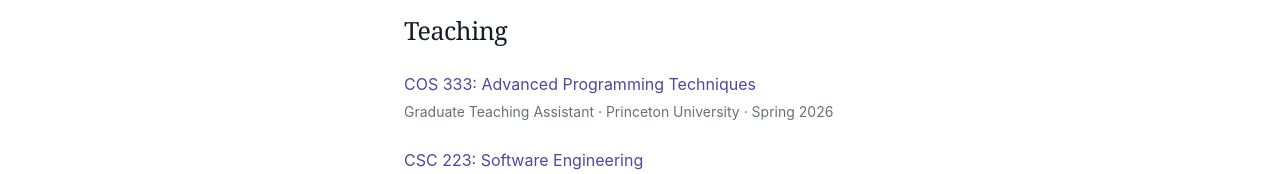
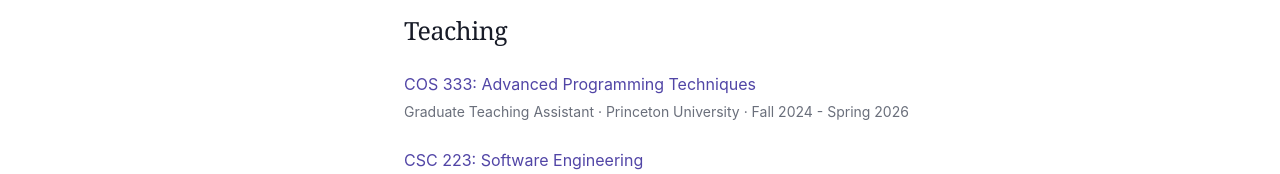
Before and after one commit to violetbi/violetbi.github.io, a plain HTML site: page experience.html in a window 1280 px wide. Shown: the part 1080-1254 px from the top of the page. Drawn offline with Linux system fonts and the light colour scheme.

Commit message:
small edits

```diff
--- a/experience.html
+++ b/experience.html
@@ -76,7 +76,7 @@
       <section class="section" aria-labelledby="teaching-heading">
         <h2 id="teaching-heading">Teaching</h2>
         <ul class="teaching-list">
-          <li><a href="https://www.cs.princeton.edu/courses/archive/spr26/cos333/">COS 333: Advanced Programming Techniques</a>Graduate Teaching Assistant · Princeton University · Spring 2026</li>
+          <li><a href="https://www.cs.princeton.edu/courses/archive/spr26/cos333/">COS 333: Advanced Programming Techniques</a>Graduate Teaching Assistant · Princeton University · Fall 2024 - Spring 2026</li>
           <li><a href="https://deadroxy.com/syllabi/CSC223-F23.pdf">CSC 223: Software Engineering</a>Teaching Assistant · Smith College · Fall 2023</li>
         </ul>
       </section>
```
